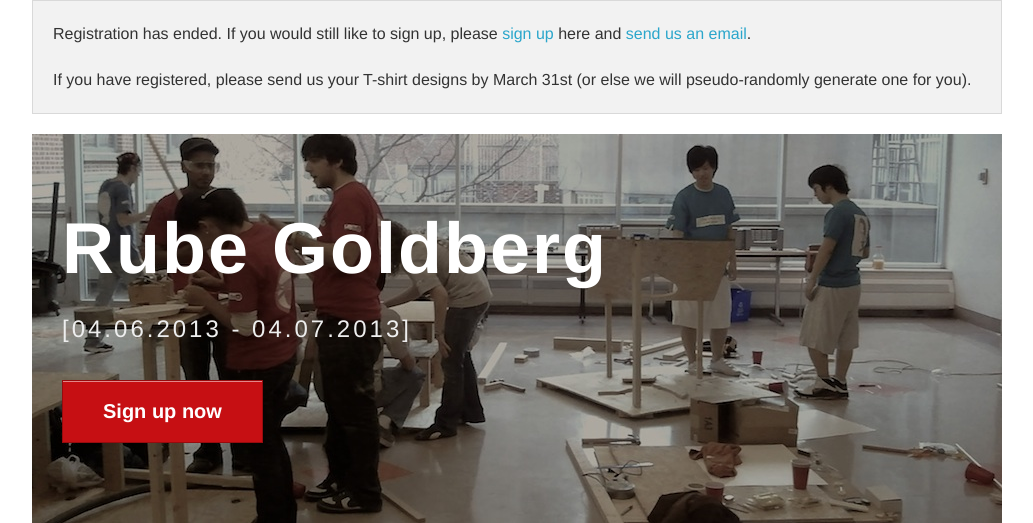
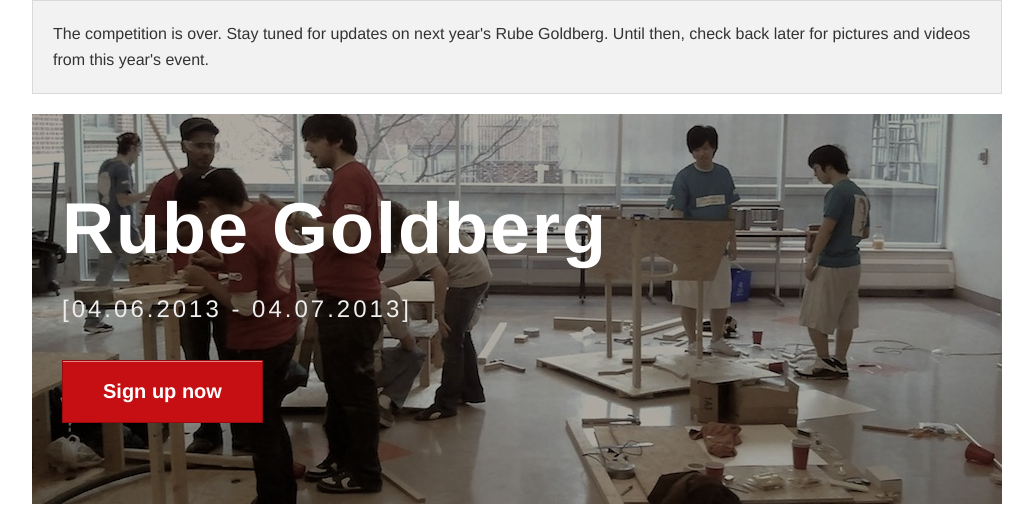
Before and after one commit to STWing/rubegoldberg-web, a PHP site: page /index.php in a window 1280 px wide. Shown: the part 92-615 px from the top of the page, without its empty margins (123-1156 px from the left). Run offline with PHP 8.4, Linux system fonts and the light colour scheme.

Commit message:
Update template for post-competition message

```diff
--- a/template.php
+++ b/template.php
@@ -35,11 +35,9 @@
   <div class="row">
     <div class="large-12 columns">
       <div class="panel">
-        <p>Registration has ended. If you would still like to sign up, please
-          <a href="register.php">sign up</a> here and
-          <a href="mailto:beeker@stwing.org">send us an email</a>.</p>
-        <p>If you have registered, please send us your T-shirt designs by
-          March 31st (or else we will pseudo-randomly generate one for you).</p>
+        <p>The competition is over. Stay tuned for updates on next year's
+          Rube Goldberg. Until then, check back later for pictures and videos
+          from this year's event.</p>
       </div>
     </div>
   </div>
```
